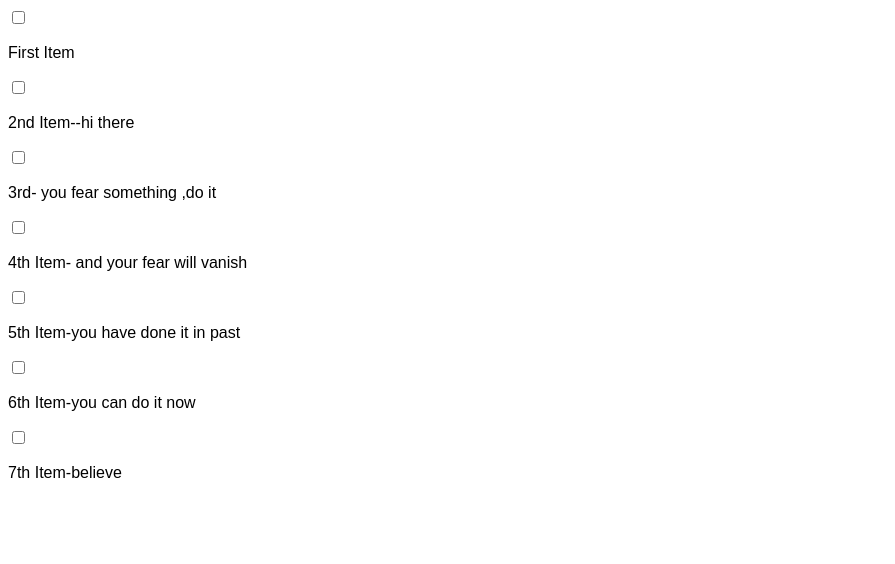
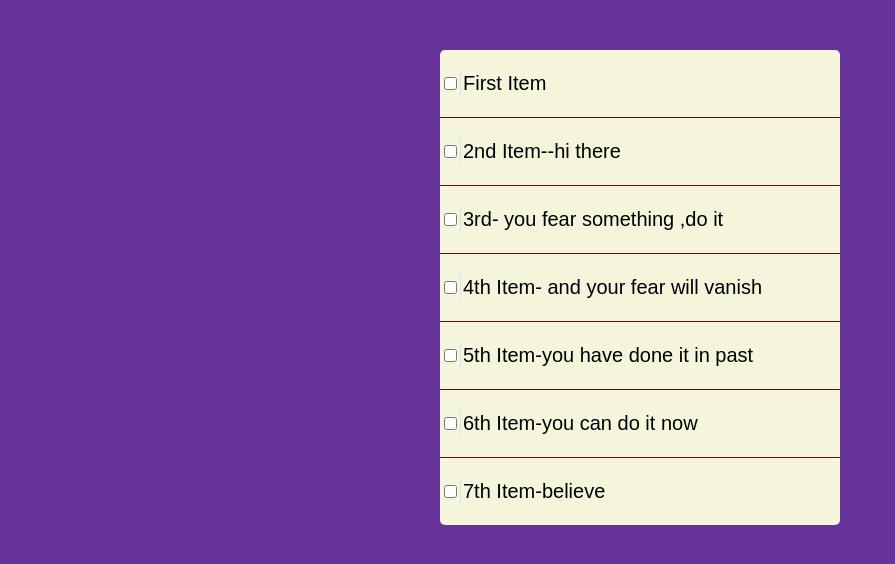
Before and after one commit to Iamsbharti/check-box-shift, a website built with Parcel: page index.html in a window 1280 px wide. Shown: the whole page, without its empty margins (0-895 px from the left). Built offline with nearby package versions, Linux system fonts and the light colour scheme.

Commit message:
added styles

```diff
--- a/src/styles.css
+++ b/src/styles.css
@@ -1,3 +1,32 @@
-body {
+html {
   font-family: sans-serif;
+  background: rebeccapurple;
 }
+
+.inbox {
+  max-width: 400px;
+  margin: 50px auto;
+  background: beige;
+  border-radius: 5px;
+  box-shadow: 10px 10px 0 rgba(0, 0, 0, 0.1, green, blue, alpha);
+}
+
+.item {
+  display: flex;
+  align-items: center;
+  border-bottom: 1px solid #5a1403;
+}
+.item:last-child {
+  border-bottom: 0;
+}
+
+p {
+  margin: 1;
+  padding: 2px;
+  transition: background 0.2s;
+  flex: 1;
+  font-family: Arial, Helvetica, sans-serif;
+  font-size: 20px;
+  font-weight: 200;
+  border-left: 1px solid #d1e2ff;
+}
```
